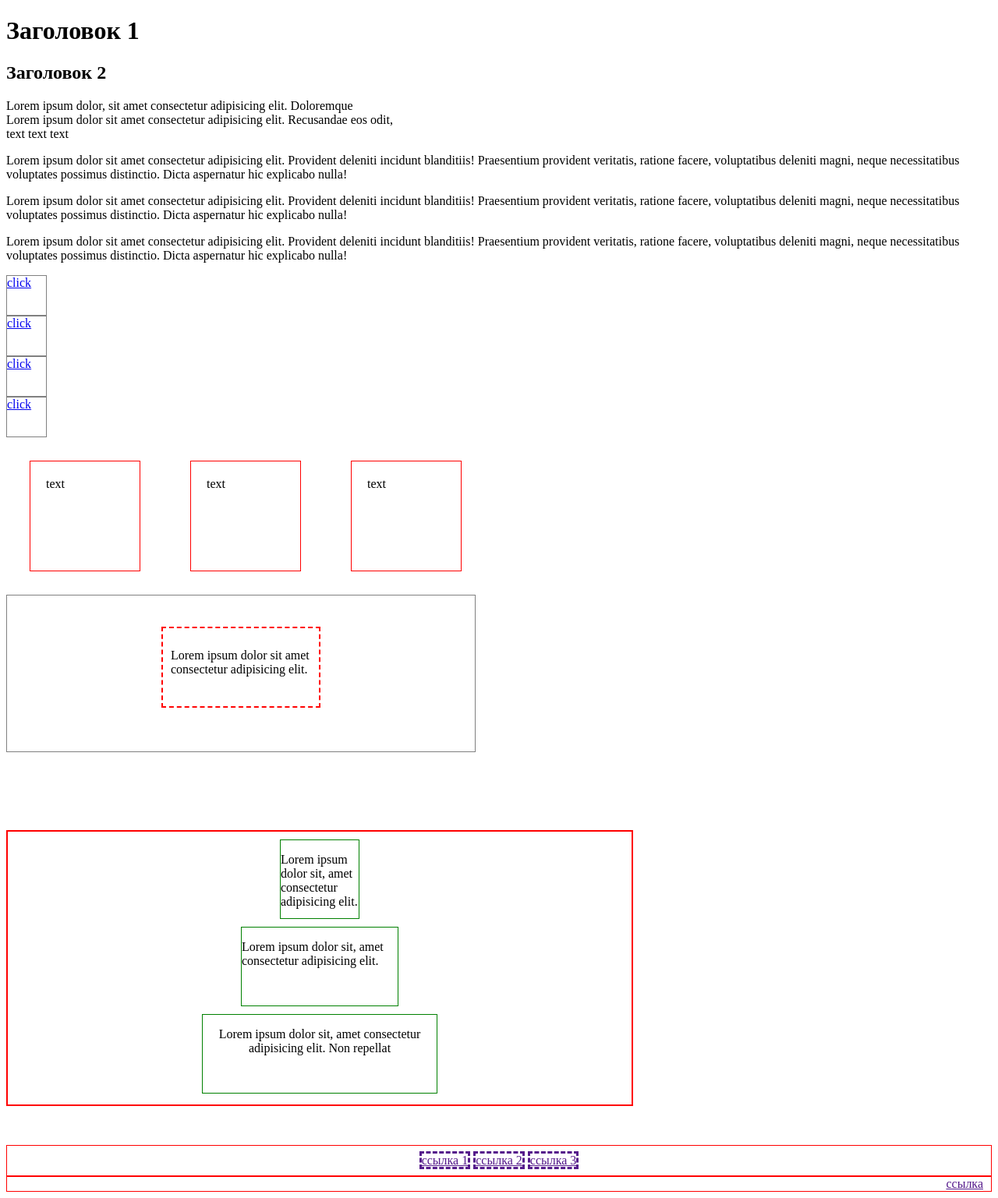
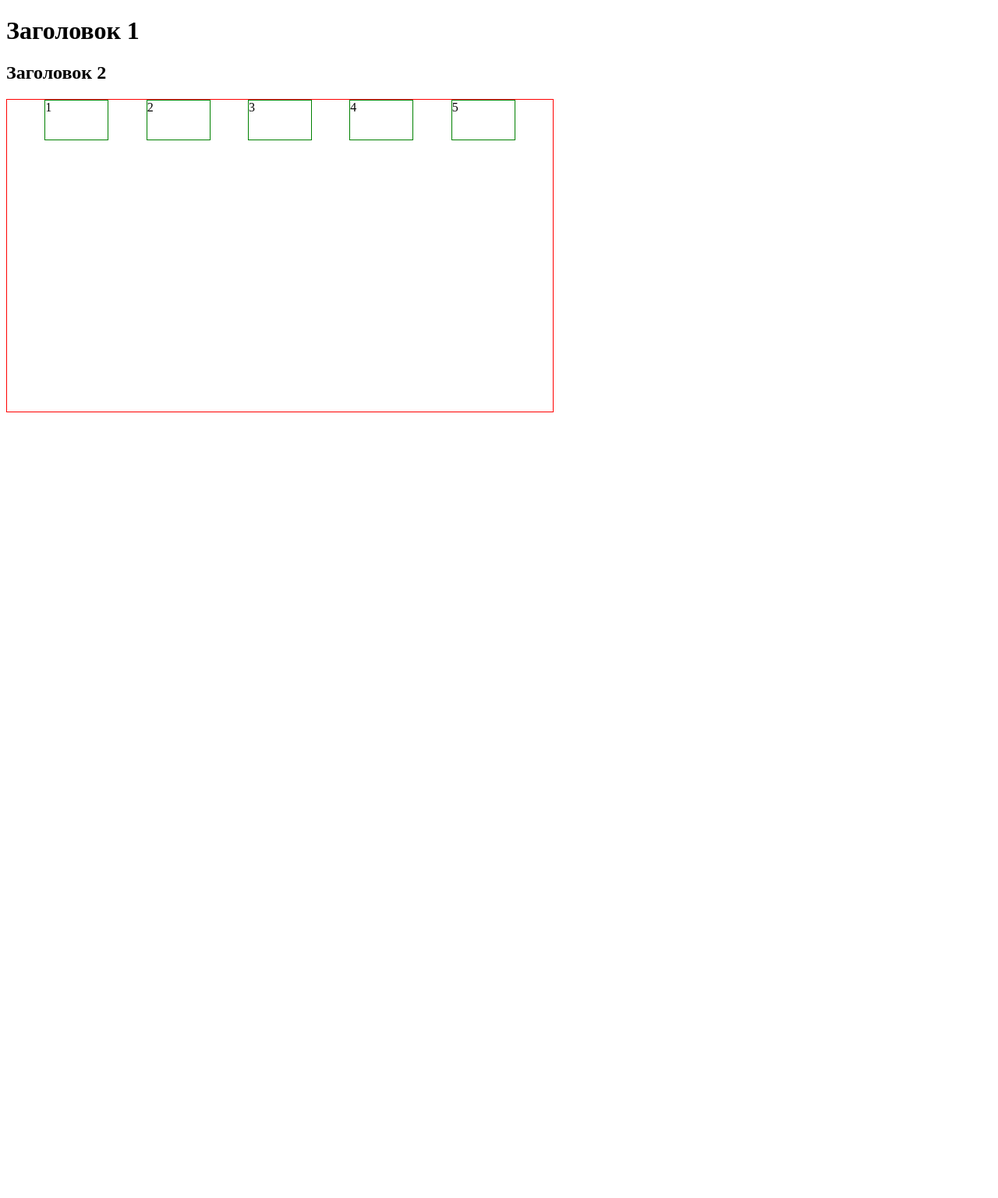
Before and after one commit to admin1979/projects, a PHP site: page / in a window 1280 px wide. Shown: the whole page at 78% size. After the commit the page ends 529 px from the top, so only its background shows below. Run offline with PHP 8.4, Linux system fonts and the light colour scheme.

```diff
--- a/JS/codemu/codemuhtml/index.html
+++ b/JS/codemu/codemuhtml/index.html
@@ -1,5 +1,6 @@
 <!DOCTYPE html>
 <html lang="en">
+
 <head>
   <meta charset="UTF-8" />
   <meta name="viewport" content="width=device-width, initial-scale=1.0" />
@@ -10,72 +11,14 @@
 <body>
   <h1>Заголовок 1</h1>
   <h2>Заголовок 2</h2>
+  <div class="parent">
+    <div class="child">1</div>
+    <div class="child">2</div>
+    <div class="child">3</div>
+    <div class="child">4</div>
+    <div class="child">5</div>
 
-    <div id="elem1">
-      Lorem ipsum dolor, sit amet consectetur adipisicing elit. Doloremque
-    </div>
-    <div id="elem2">
-      Lorem ipsum dolor sit amet consectetur adipisicing elit. Recusandae eos
-      odit,
-    </div>
-
-    <span>text</span>
-    <span>text</span>
-    <span>text</span>
-    <div class="str">
-      <p>
-        Lorem ipsum dolor sit amet consectetur adipisicing elit. Provident
-        deleniti incidunt blanditiis! Praesentium provident veritatis, ratione
-        facere, voluptatibus deleniti magni, neque necessitatibus voluptates
-        possimus distinctio. Dicta aspernatur hic explicabo nulla!
-      </p>
-      <p>
-        Lorem ipsum dolor sit amet consectetur adipisicing elit. Provident
-        deleniti incidunt blanditiis! Praesentium provident veritatis, ratione
-        facere, voluptatibus deleniti magni, neque necessitatibus voluptates
-        possimus distinctio. Dicta aspernatur hic explicabo nulla!
-      </p>
-      <p>
-        Lorem ipsum dolor sit amet consectetur adipisicing elit. Provident
-        deleniti incidunt blanditiis! Praesentium provident veritatis, ratione
-        facere, voluptatibus deleniti magni, neque necessitatibus voluptates
-        possimus distinctio. Dicta aspernatur hic explicabo nulla!
-      </p>
-      <a href="#">click</a>
-      <a href="#">click</a>
-      <a href="#">click</a>
-      <a href="#">click</a>
-    </div>
-    <div class="elem">text</div>
-    <div class="elem">text</div>
-    <div class="elem">text</div>
-    <div class="c1">
-      <div class="c2">
-        <p>Lorem ipsum dolor sit amet consectetur adipisicing elit.</p>
-      </div>
-    </div>
-    <div class="d1">
-      <div class="d2">
-        <p>Lorem ipsum dolor sit, amet consectetur adipisicing elit.</p>
-      </div>
-      <div class="d3">
-        <p>Lorem ipsum dolor sit, amet consectetur adipisicing elit.</p>
-      </div>
-      <div class="d4">
-        <p>
-          Lorem ipsum dolor sit, amet consectetur adipisicing elit. Non repellat
-        </p>
-      </div>
-    </div>
-
-    <div class="parent">
-      <a href="">ссылка 1</a>
-      <a href="">ссылка 2</a>
-      <a href="">ссылка 3</a>
-    </div>
-
-    <div class="parent1">
-      <a href="">ссылка</a>
   </div>
 </body>
+
 </html>
--- a/JS/codemu/codemuhtml/style.css
+++ b/JS/codemu/codemuhtml/style.css
@@ -1,116 +1,19 @@
-/*Блочная модель*/
-/* 53 внешний отступ margin */
-/*
-#elem {
-  width: 300px;
-  padding: 10px;
+/* 68.Флекс элементы на CSS */
+.parent {
+  display: flex;
+  /* потомки будут флекс элементами */
+  justify-content: space-evenly;
+  width: 700px;
+  height: 400px;
   border: 1px solid red;
-  text-align: justify;
-  margin: 40px 0px 0px 30px;
+  /* padding: 10px; */
 }
 
-#elem1 {
-  width: 500px;
-  padding: 20px;
+.child {
+  width: 80px;
+  height: 50px;
   border: 1px solid green;
-  text-align: justify;
-
-}
-*/
-/* 59 */
-
-/* 60.Блочные элементы */
-/* 61.Особенности строчных элементов в СSS */
-
-.str {
-  display: inline;
-  width: 200px;
-  height: 300px;
+  /* margin: 10px; */
 }
 
-.str a {
-  display: block;
-  width: 50px;
-  height: 50px;
-  border: 1px solid gray;
-}
-
-.elem {
-  width: 100px;
-  height: 100px;
-  border: 1px solid red;
-  display: inline-block;
-  margin: 30px;
-  padding: 20px;
-}
-
-/* 65.Выравнивание блочных элементов на CSS */
-.c1 {
-  height: 200px;
-  width: 600px;
-  border: 1px solid gray;
-}
-
-.c2 {
-  height: 100px;
-  width: 200px;
-  border: 2px dashed red;
-  margin: 40px auto;
-}
-
-.c2 p {
-  padding: 10px;
-}
-
-.d1 {
-  height: 350px;
-  width: 800px;
-  border: 2px solid red;
-  margin-top: 100px;
-}
-
-.d2 {
-  height: 100px;
-  width: 100px;
-  border: 1px solid green;
-  margin: 10px auto 10px auto;
-}
-
-.d3 {
-  height: 100px;
-  width: 200px;
-  border: 1px solid green;
-  margin: 10px auto 10px auto;
-}
-
-.d4 {
-  height: 100px;
-  width: 300px;
-  border: 1px solid green;
-  margin: 10px auto 10px auto;
-}
-
-.d4 p {
-  text-align: center;
-}
-
-/* Выравнивание строчных элементов */
-.parent {
-  padding: 10px 0;
-  border: 1px solid red;
-  margin-top: 50px;
-  text-align: center;
-}
-
-.parent a {
-  border: dashed;
-}
-
-.parent1 {
-  padding-right: 10px;
-  border: 1px solid red;
-  text-align: right;
-}
-
-/*67.Выравнивание строчно-блочных элементов
-} */
+/* 70.Абсолютное позиционирование элементов на CSS */
```
Lines whose indentation alone changed are shown as unchanged.
